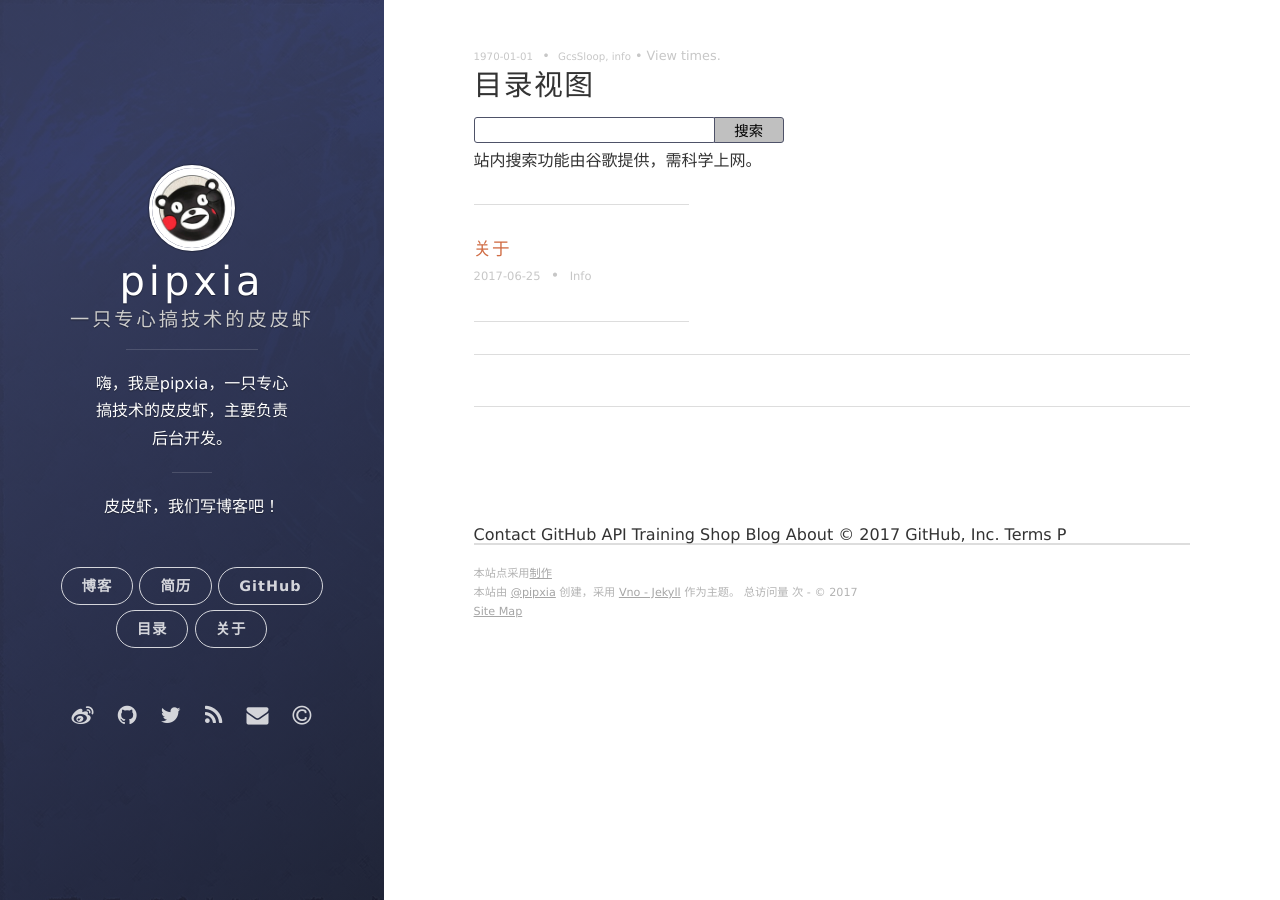
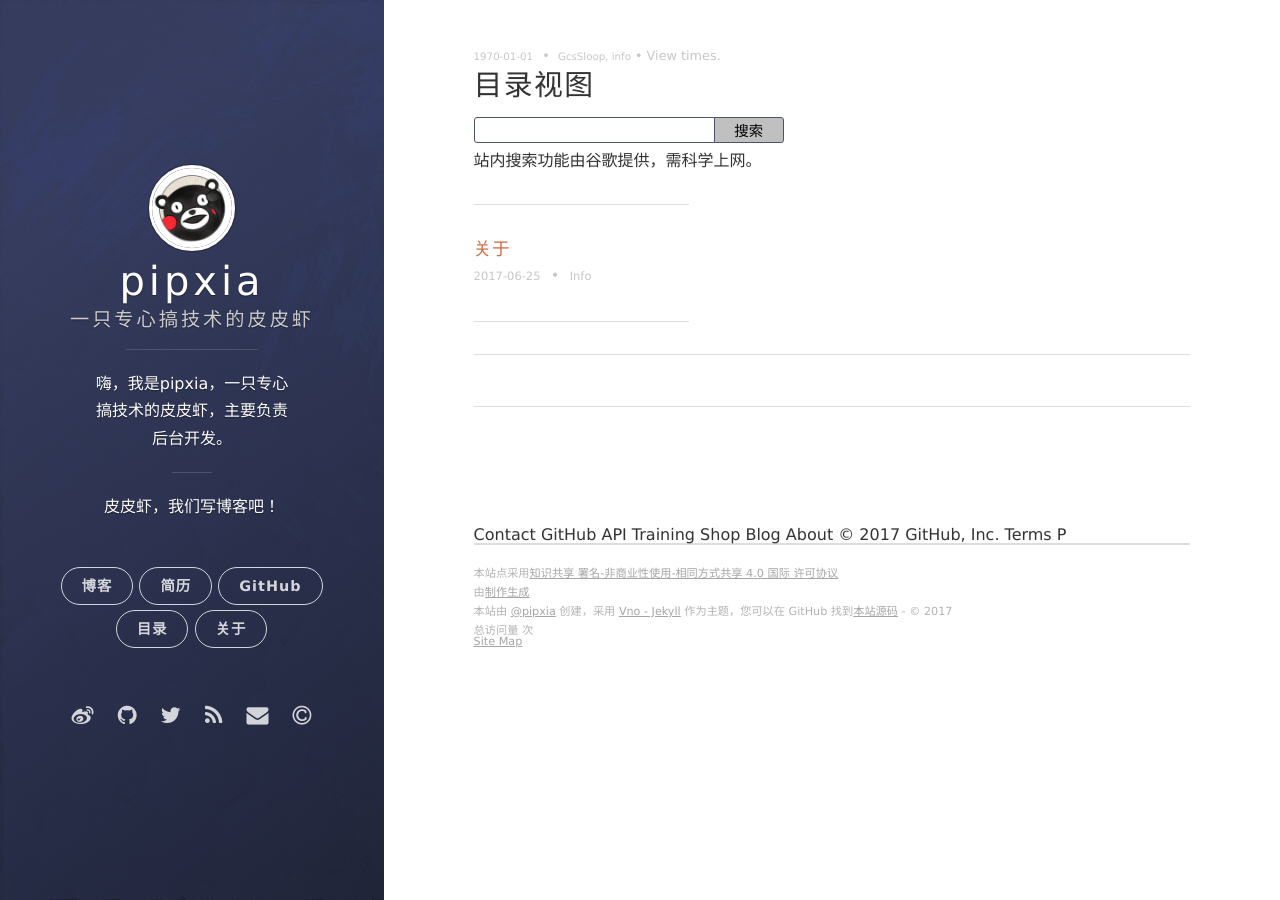
Before and after one commit to Lunaleeguo/wangxin1248.github.io, a Jekyll site: the page built from timeline.html, in a window 1280 px wide. Built offline with Jekyll 4.4.1, drawn with Linux system fonts in a browser that asks for light colours; nearby versions of some CDN libraries; comment, search, counter and statistics services are not loaded.

Commit message:
更新底部显示信息

```diff
--- a/_includes/footer.html
+++ b/_includes/footer.html
@@ -1,7 +1,9 @@
 <section class="footer">
     <footer>
-    	<span class="footer__copyright">本站点采用<a rel="license" href="https://creativecommons.org/licenses/by-nc-nd/4.0/deed.zh">制作</a></span>
-        <span class="footer__copyright">本站{% if site.creator %}由 {{site.creator}} 创建，{% endif %}采用 <a href="https://github.com/onevcat/vno-jekyll">Vno - Jekyll</a> 作为主题。<span id="busuanzi_container_site_pv"> 总访问量 <span id="busuanzi_value_site_pv"></span> 次</span> - &copy; {{site.time | date: "%Y"}}</span>
+        <span class="footer__copyright">本站点采用<a href="http://creativecommons.org/licenses/by-nc-sa/4.0/">知识共享 署名-非商业性使用-相同方式共享 4.0 国际 许可协议</a></span>
+    	<span class="footer__copyright">由<a rel="license" href="https://creativecommons.org/licenses/by-nc-nd/4.0/deed.zh">制作生成</a></span>
+        <span class="footer__copyright">本站{% if site.creator %}由 {{site.creator}} 创建，{% endif %}采用 <a href="https://github.com/onevcat/vno-jekyll">Vno - Jekyll</a> 作为主题，您可以在 GitHub 找到<a href="https://github.com/wangxin1248/wangxin1248.github.io">本站源码</a> - &copy; {{site.time | date: "%Y"}}</span>
+        <span  id="busuanzi_container_site_pv"> 总访问量 <span id="busuanzi_value_site_pv"></span> 次</span></span>
         <span class="footer__sitemap, footer__copyright"><a href="http://www.gcssloop.com/sitemap.xml">Site Map</a></span>
     </footer>
 </section>
```
